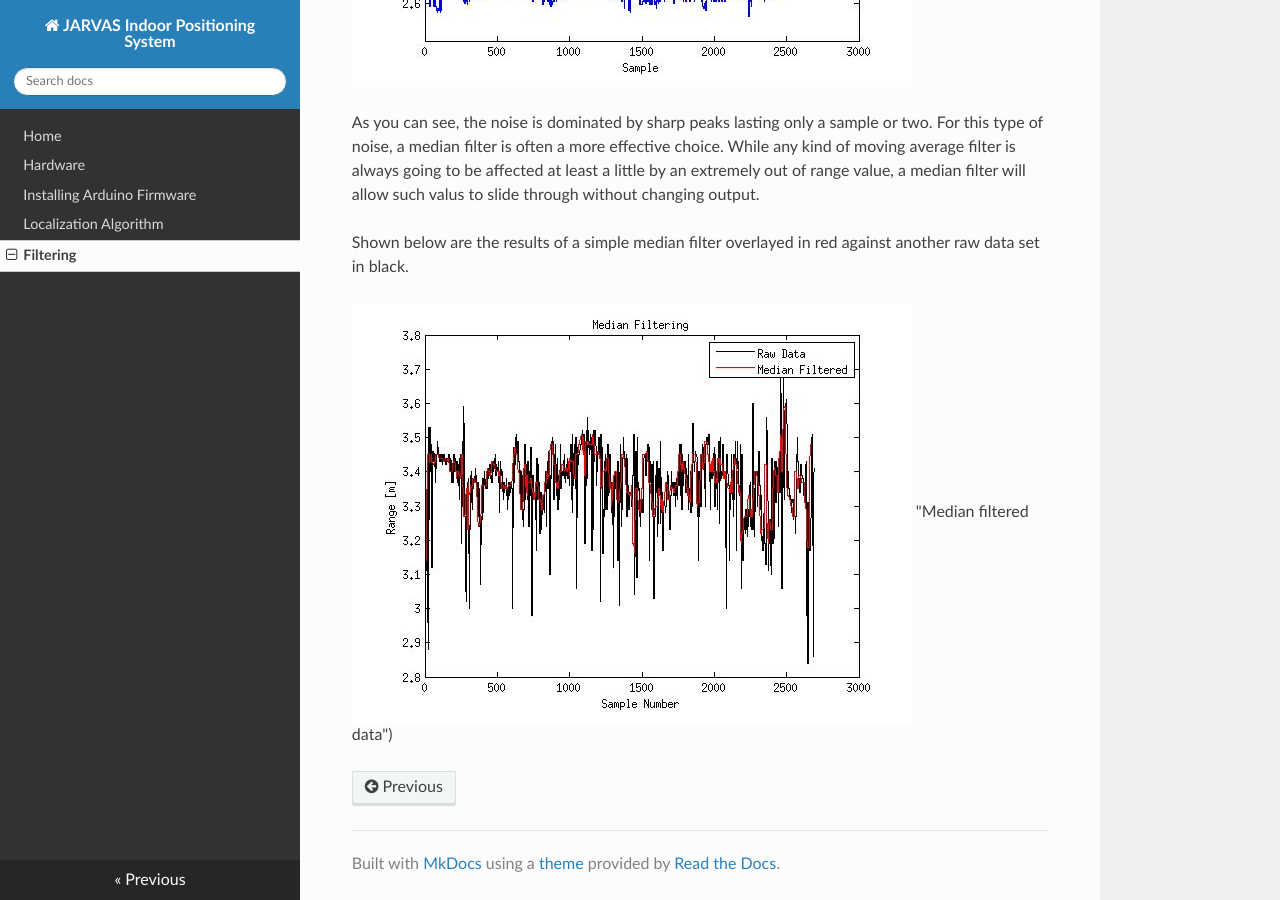
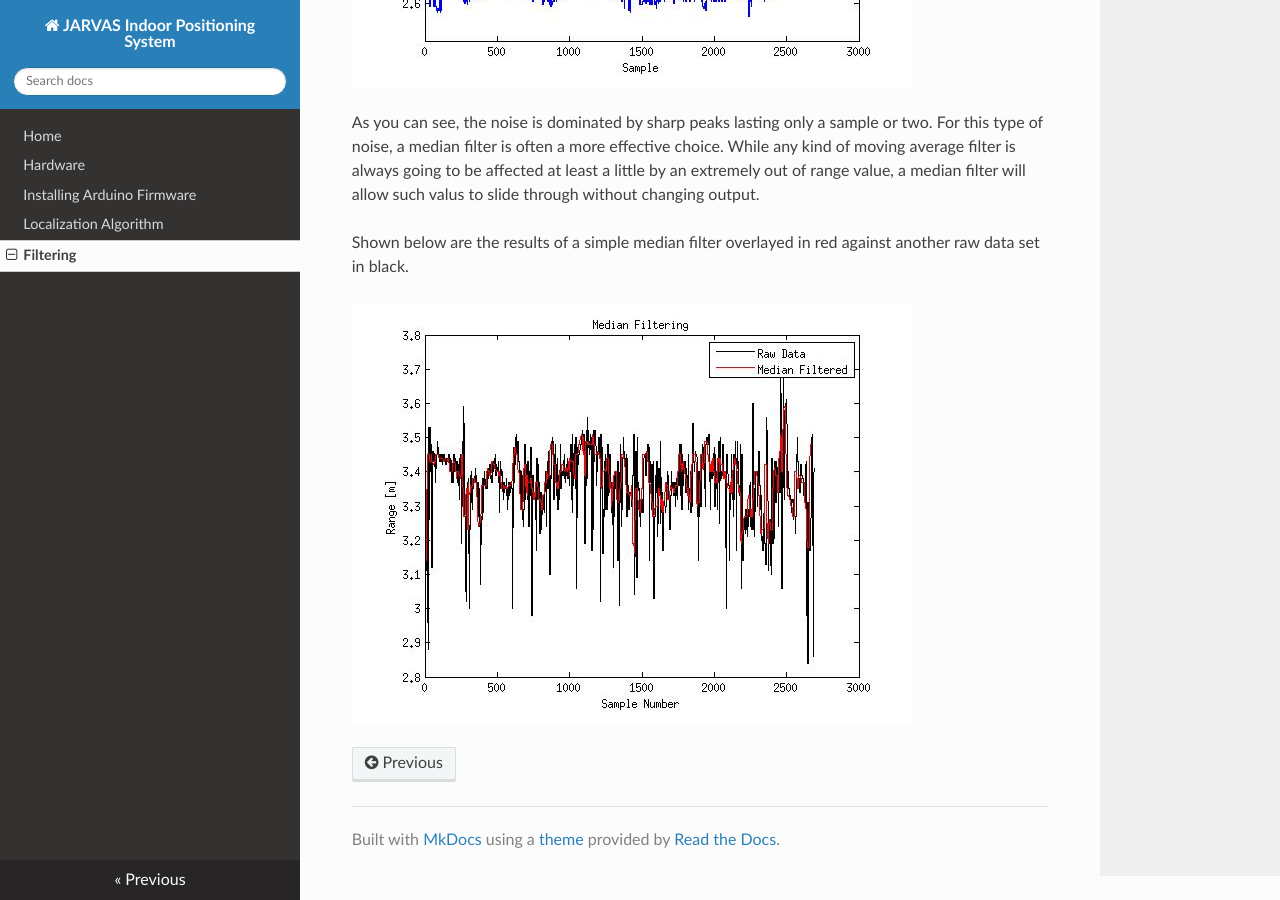
Before and after one commit to derindutz/jarvas-indoor-positioning-system, an MkDocs documentation site: the page built from docs/filtering.md, in a window 1280 px wide and 900 px high, scrolled down 758 px. Built offline with MkDocs 1.6.1, drawn with Linux system fonts in a browser that asks for light colours; nearby versions of some CDN libraries; old or Windows-style settings are respelled for this version of MkDocs.

Commit message:
Update filtering.md

```diff
--- a/docs/filtering.md
+++ b/docs/filtering.md
@@ -12,4 +12,4 @@ As you can see, the noise is dominated by sharp peaks lasting only a sample or t
 
 Shown below are the results of a simple median filter overlayed in red against another raw data set in black.
 
-![alt text](img/median_filter.jpg) "Median filtered data")
+![alt text](img/median_filter.jpg)
```
